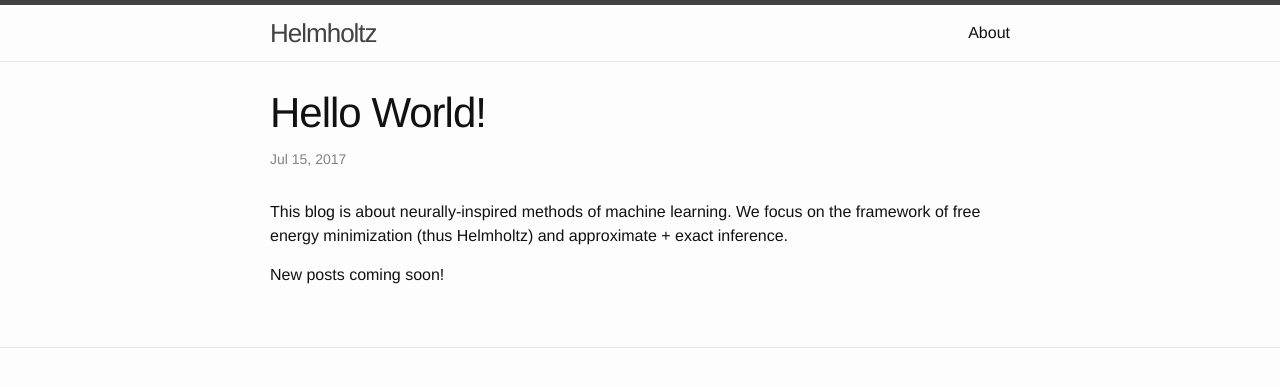
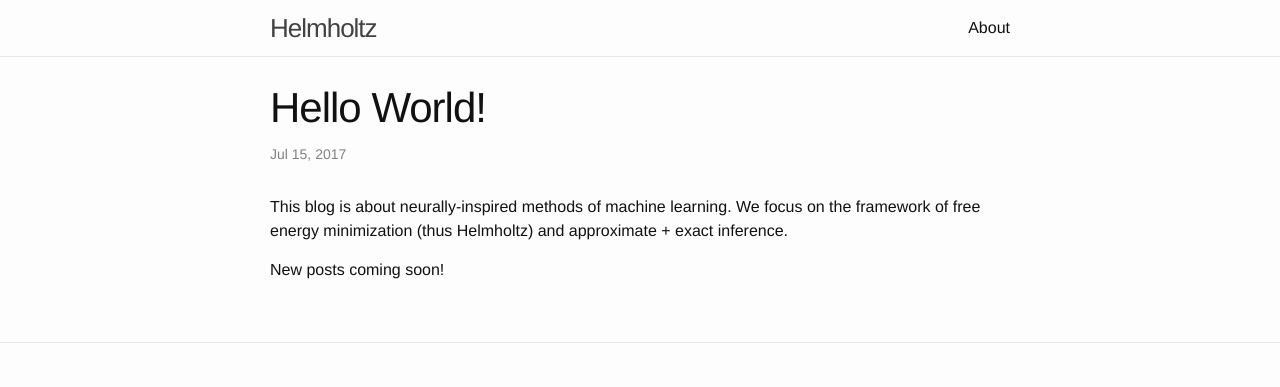
Before and after one commit to TheHelmholtz/thehelmholtz.github.io, a Jekyll site: the page built from _posts/2017-07-15-hello-world.md, in a window 1280 px wide. Shown: the top 387 px of the page. Built offline with Jekyll 4.4.1, drawn with Linux system fonts in a browser that asks for light colours.

```diff
--- a/_includes/head.html
+++ b/_includes/head.html
@@ -9,4 +9,5 @@
   <link rel="stylesheet" href="{{ "/css/main.css" | prepend: site.baseurl }}">
   <link rel="canonical" href="{{ page.url | replace:'index.html','' | prepend: site.baseurl | prepend: site.url }}">
   <link rel="alternate" type="application/rss+xml" title="{{ site.title }}" href="{{ "/feed.xml" | prepend: site.baseurl | prepend: site.url }}">
+  <script src="https://cdnjs.cloudflare.com/ajax/libs/mathjax/2.7.0/MathJax.js?config=TeX-AMS-MML_HTMLorMML" type="text/javascript"></script>
 </head>
--- a/_sass/_base.scss
+++ b/_sass/_base.scss
@@ -115,7 +115,6 @@ blockquote {
     padding-left: $spacing-unit / 2;
     font-size: 18px;
     letter-spacing: -1px;
-    font-style: italic;
 
     > :last-child {
         margin-bottom: 0;
--- a/_sass/_layout.scss
+++ b/_sass/_layout.scss
@@ -2,7 +2,7 @@
  * Site header
  */
 .site-header {
-    border-top: 5px solid $grey-color-dark;
+    border-top: 0px solid $grey-color-dark;
     border-bottom: 1px solid $grey-color-light;
     min-height: 56px;
 
```
Also changed, not shown: _posts/2017-07-15-hello-world.md (+1 -1 lines).
